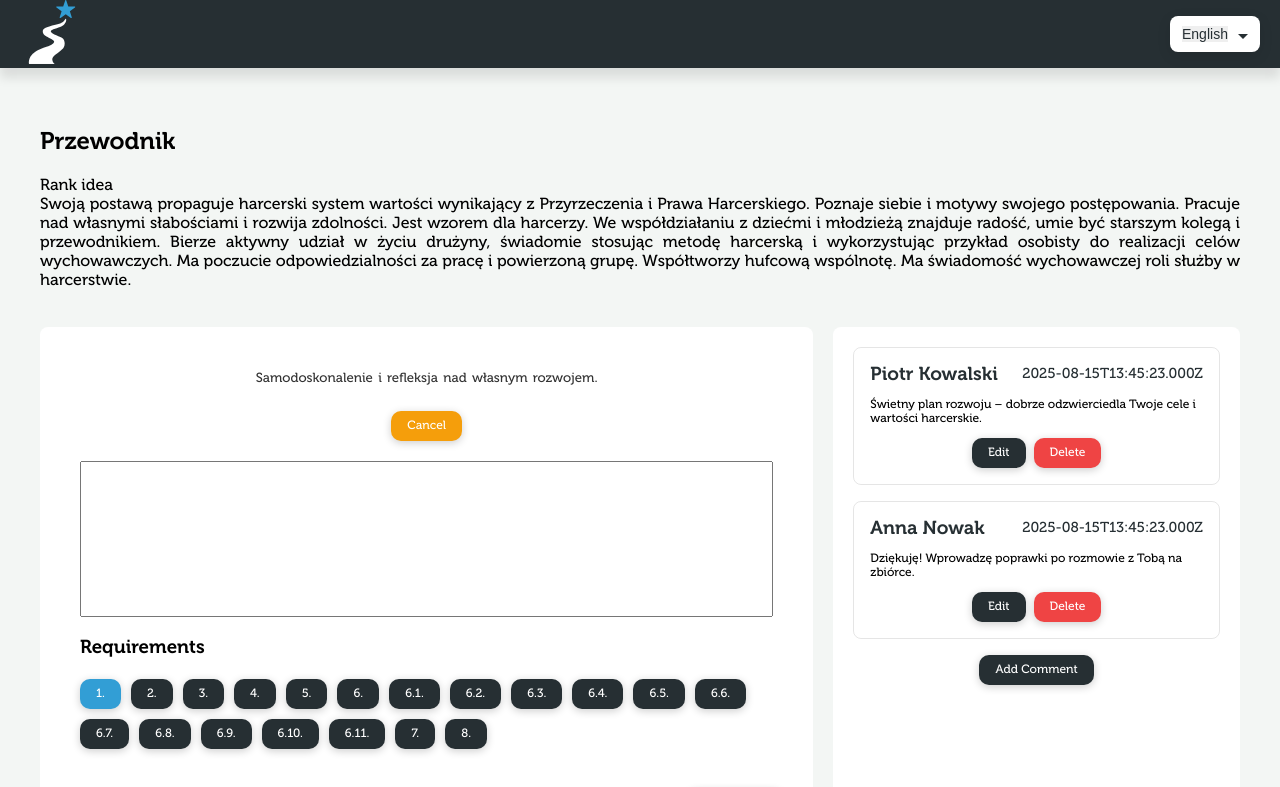
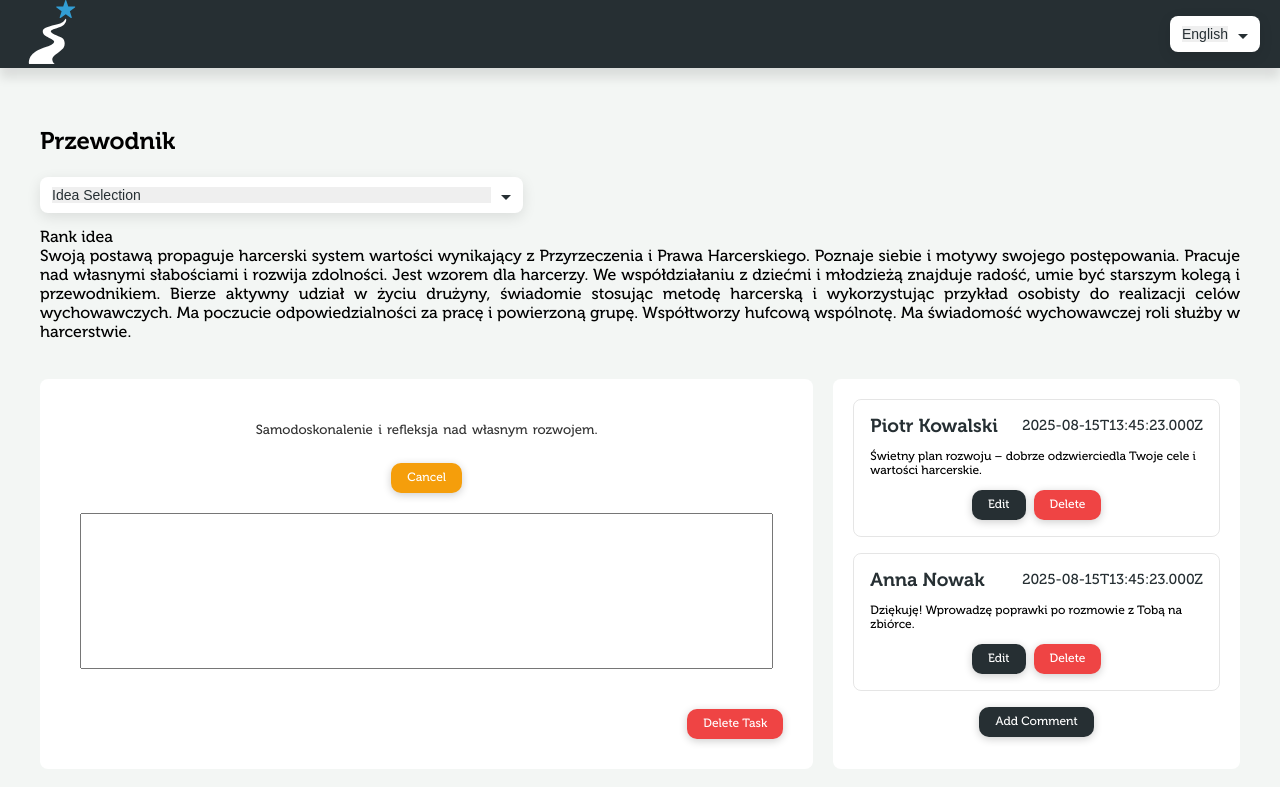
Before and after one commit to JakubGrzegorzewski/road-to-success, a Vue app: page /Advancement in a window 1280 px wide. Shown: the top 787 px of the page. Built offline with nearby package versions, Linux system fonts and the light colour scheme.

Commit message:
feat: enhance task management with new styles and dynamic task IDs

```diff
--- a/src/components/Advancement/IdeaBasedTaskComponent.vue
+++ b/src/components/Advancement/IdeaBasedTaskComponent.vue
@@ -1,6 +1,6 @@
 <script setup lang="ts">
 import TaskComponent from "@/components/Advancement/TaskComponent.vue";
-import {RankInProgress, Requirement, Task} from "@/scripts/objectTemplates";
+import {RankInProgress, Requirement, Style, Task} from "@/scripts/objectTemplates";
 import SelectionComponent from "@/components/Universal/SelectionComponent.vue";
 import {ref} from "vue";
 import ButtonComponent from "@/components/Universal/ButtonComponent.vue";
@@ -50,17 +50,17 @@ function isRequirementSelected(requirement: Requirement) {
 
 <template>
   <div style="display: flex; flex-direction: column;">
-    <TaskComponent :original-task="props.task" @update:task="updateTask" @delete:task="deleteTask">
+    <TaskComponent :original-task="props.task" @update:task="updateTask" @delete:task="deleteTask" :show-delete-task-button="true">
       <div class="task-content">
         <SelectionComponent
-            v-if="props.task.partIdea"
+            v-if="props.task.partIdea && props.rankInProgress.style !== Style.ONE_TASK_MULTI_REQUIREMENTS"
             :text="props.task.partIdea"
             :original-text="props.task.rankInProgress.rank.idea"
             @text-highlighted="data => onTextHighlighted(data.reset, data.text, props.task)"
         />
         <textarea class="task-text-value" v-model="text" @change="updateTask(props.task)"/>
-        <h3> {{$t("advancement.requirements")}}</h3>
-        <div class="task-requirements">
+        <h3 v-if="props.rankInProgress.style !== Style.IDEA_SELECTION"> {{$t("advancement.requirements")}}</h3>
+        <div class="task-requirements" v-if="props.rankInProgress.style !== Style.IDEA_SELECTION">
           <ButtonComponent
               v-for="requirement in rankInProgress.rank.requirements"
               :key="requirement.id"
--- a/src/components/Advancement/RequirementBasedTaskComponent.vue
+++ b/src/components/Advancement/RequirementBasedTaskComponent.vue
@@ -1,9 +1,10 @@
 <script setup lang="ts">
 import TaskComponent from "@/components/Advancement/TaskComponent.vue";
-import {RankInProgress, Requirement, Status, Task} from "@/scripts/objectTemplates";
+import {RankInProgress, Requirement, Status, Style, Task} from "@/scripts/objectTemplates";
 import SelectionComponent from "@/components/Universal/SelectionComponent.vue";
-import {ref} from "vue";
+import {onMounted, ref} from "vue";
 import ButtonComponent from "@/components/Universal/ButtonComponent.vue";
+import {doShowAddTaskButton, doShowDeleteTaskButton, doShowIdea} from "@/scripts/whatToShow";
 
 const props = defineProps<{
   requirement: Requirement,
@@ -28,7 +29,7 @@ function onTextHighlighted (reset: boolean, text: string, task: Task) {
 function addTask() {
   let task : Task;
   task = {
-    id: 0,
+    id: Math.floor(Math.random()*1000000000000000),
     status: Status.CREATED,
     requirements: [props.requirement],
     rankInProgress: props.rankInProgress,
@@ -37,8 +38,8 @@ function addTask() {
     comments: []
   };
   editedRankInProgress.value.tasks?.push(task);
+  console.log(task);
   emits('update:rankInProgress', editedRankInProgress.value);
-  console.log(editedRankInProgress.value)
 }
 
 function updateTask(task : Task) {
@@ -51,15 +52,27 @@ function deleteTask(task : Task) {
   emits('update:rankInProgress', editedRankInProgress.value);
 }
 
+onMounted(() => {
+  if (props.tasks === null || props.tasks.length === 0) {
+    addTask();
+  }
+})
+
 </script>
 
 <template>
   <h3 style="margin: 0;">{{requirement.number}}. {{ requirement.content }}</h3>
   <div v-for="task in tasks" style="display: flex; flex-direction: column;">
-    <TaskComponent :original-task="task" @update:task="updateTask" @delete:task="deleteTask">
+    <TaskComponent
+        :original-task="task"
+        @update:task="updateTask"
+        @delete:task="deleteTask"
+        :show-delete-task-button="doShowDeleteTaskButton(editedRankInProgress)"
+    >
+
       <textarea class="task-text-value" v-model="task.content" @change="updateTask(task)"/>
       <SelectionComponent
-          v-if="task.partIdea"
+          v-if="task.partIdea && doShowIdea(editedRankInProgress)"
           :text="task.partIdea"
           :original-text="task.rankInProgress.rank.idea"
           @text-highlighted="data => onTextHighlighted(data.reset, data.text, task)"
@@ -67,7 +80,7 @@ function deleteTask(task : Task) {
 
     </TaskComponent>
     <ButtonComponent
-        v-if="tasks && tasks.indexOf(task) >= tasks.length - 1"
+        v-if="tasks && tasks.indexOf(task) >= tasks.length - 1 && doShowAddTaskButton(editedRankInProgress)"
         class="add-task-button"
         :button-text="$t('advancement.task.add')"
         buttonStyle="default"
@@ -80,7 +93,7 @@ function deleteTask(task : Task) {
 .add-task-button {
   align-self: center;
   margin: 10px;
-  width: 100%;
+  width: 800px;
 }
 
 .task-text-value{
--- a/src/components/Universal/EditCommentComponent.vue
+++ b/src/components/Universal/EditCommentComponent.vue
@@ -18,7 +18,7 @@ const emits = defineEmits<{
 const editComment : Ref<TaskComment> = ref(
     props.comment ||
     {
-      id: 0,
+      id: Math.floor(Math.random()*1000000000000000),
       date: new Date().toISOString().split('T')[0],
       user: props.user,
       content: "",
--- a/src/components/Universal/FullPageSelectorComponent.vue
+++ b/src/components/Universal/FullPageSelectorComponent.vue
@@ -1,4 +1,4 @@
-<script setup>
+<script setup lang="ts">
 import { ref, onMounted, onUnmounted } from 'vue';
 import ButtonComponent from "@/components/Universal/ButtonComponent.vue";
 
--- a/src/locales/en.json
+++ b/src/locales/en.json
@@ -32,10 +32,13 @@
       "cancel": "Cancel",
       "noComments": "No comments to display"
     },
-    "options": {
-      "selectIdeaForTask": "Select idea for task",
-      "multipleTasksForRequirement": "Multiple tasks for requirement",
-      "oneTaskForMultipleRequirements": "One task for multiple requirements"
+    "style": {
+      "NONE" : "NONE",
+      "IDEA_SELECTION" : "Idea Selection",
+      "ONE_TASK_ONE_REQUIREMENT" : "One task, one requirement.",
+      "ONE_TASK_MULTI_REQUIREMENTS" : "One task, multiple requirements.",
+      "ONE_TASK_MULTI_REQUIREMENTS_WITH_IDEA" : "One task, multiple requirements, with idea.",
+      "MULTI_TASK_ONE_REQUIREMENT" : "Multiple tasks, one requirement."
     },
     "task": {
       "add": "Add Task",
--- a/src/locales/pl.json
+++ b/src/locales/pl.json
@@ -32,10 +32,15 @@
       "cancel": "Anuluj",
       "noComments": "Brak komentarzy do wyświetlenia"
     },
-    "options": {
-      "selectIdeaForTask": "Zaznacz ideę dla zadania",
-      "multipleTasksForRequirement": "Wiele zadań może być przypisanych do jednego wymogu",
-      "oneTaskForMultipleRequirements": "Jedno zadanie może być przypisane do wielu wymogów"
+    "style": {
+      "NONE" : "NONE",
+      "MULTI_TASK_ONE_REQUIREMENT" : "Wiele zadań opartych na wymaganiu.",
+      "MULTI_TASK_ONE_REQUIREMENT_WITH_IDEA" : "Wiele zadań opartych na wymaganiu, z przypisywaniem idei.",
+      "ONE_TASK_MULTI_REQUIREMENTS" : "Zadanie oparte na wielu wymaganiach.",
+      "ONE_TASK_MULTI_REQUIREMENTS_WITH_IDEA" : "Zadanie oparte na idei, z przypisywaniem wielu wymagań.",
+      "ONE_TASK_ONE_REQUIREMENT" : "Zadanie oparte na wymaganiu.",
+      "ONE_TASK_ONE_REQUIREMENTS_WITH_IDEA" : "Zadanie oparte na wymaganiu, z przypisywaniem idei.",
+      "IDEA_SELECTION" : "Zadanie oparte na idei."
     },
     "task" : {
       "add": "Dodaj zadanie",
--- a/src/scripts/objectTemplates.ts
+++ b/src/scripts/objectTemplates.ts
@@ -10,11 +10,14 @@ export enum Status {
 
 export enum Style {
     NONE = 'NONE',
-    IDEA_SELECTION = 'IDEA_SELECTION',
-    ONE_TASK_ONE_REQUIREMENT = 'ONE_TASK_ONE_REQUIREMENT',
+    MULTI_TASK_ONE_REQUIREMENT = 'MULTI_TASK_ONE_REQUIREMENT',
+    MULTI_TASK_ONE_REQUIREMENT_WITH_IDEA = 'MULTI_TASK_ONE_REQUIREMENT_WITH_IDEA',
     ONE_TASK_MULTI_REQUIREMENTS = 'ONE_TASK_MULTI_REQUIREMENTS',
     ONE_TASK_MULTI_REQUIREMENTS_WITH_IDEA = 'ONE_TASK_MULTI_REQUIREMENTS_WITH_IDEA',
-    MULTI_TASK_ONE_REQUIREMENT = 'MULTI_TASK_ONE_REQUIREMENT',
+    ONE_TASK_ONE_REQUIREMENT = 'ONE_TASK_ONE_REQUIREMENT',
+    ONE_TASK_ONE_REQUIREMENTS_WITH_IDEA = 'ONE_TASK_ONE_REQUIREMENTS_WITH_IDEA',
+    IDEA_SELECTION = 'IDEA_SELECTION',
+
 }
 
 // Entity Types
--- /dev/null
+++ b/src/scripts/whatToShow.ts
@@ -0,0 +1,13 @@
+import {RankInProgress, Style} from "@/scripts/objectTemplates";
+
+function doShowIdea (rankInProgress : RankInProgress) : boolean {
+    return [Style.IDEA_SELECTION, Style.MULTI_TASK_ONE_REQUIREMENT_WITH_IDEA, Style.ONE_TASK_MULTI_REQUIREMENTS_WITH_IDEA, Style.ONE_TASK_ONE_REQUIREMENTS_WITH_IDEA].indexOf(rankInProgress.style) !== -1;
+}
+
+function doShowDeleteTaskButton (rankInProgress : RankInProgress) : boolean {
+    return [Style.ONE_TASK_ONE_REQUIREMENTS_WITH_IDEA, Style.ONE_TASK_ONE_REQUIREMENT].indexOf(rankInProgress.style) === -1;
+}
+function doShowAddTaskButton (rankInProgress : RankInProgress) : boolean {
+    return [Style.ONE_TASK_ONE_REQUIREMENTS_WITH_IDEA, Style.ONE_TASK_ONE_REQUIREMENT].indexOf(rankInProgress.style) === -1;
+}
+export {doShowIdea, doShowDeleteTaskButton, doShowAddTaskButton}
--- a/src/views/AdvancementDetailView.vue
+++ b/src/views/AdvancementDetailView.vue
@@ -13,7 +13,7 @@ const editedRankInProgress : Ref<RankInProgress> = ref(rankInProgress);
 function addTask() {
   let task : Task;
   task = {
-    id: 0,
+    id: Math.floor(Math.random()*1000000000000000),
     status: Status.CREATED,
     requirements: [],
     rankInProgress: editedRankInProgress.value,
@@ -29,10 +29,22 @@ function addTask() {
   <div class="rank-details" v-if="editedRankInProgress">
     <div class="rank-details-info">
       <h2>{{ editedRankInProgress.rank.fullName }}</h2>
+      <div class="nav-buttons">
+        <div class="text-selection-component">
+          <select v-model="editedRankInProgress.style">
+            <option v-for="currentStyle in Style" :value="currentStyle">{{ $t('advancement.style.'+currentStyle) }}</option>
+          </select>
+        </div>
+      </div>
       <p style="text-align: justify">{{ $t("advancement.idea") }} <br> {{ rankInProgress.rank.idea }}</p>
     </div>
     <RequirementBasedTaskComponent
-        v-if="editedRankInProgress.style === Style.ONE_TASK_MULTI_REQUIREMENTS"
+        v-if="[Style.ONE_TASK_ONE_REQUIREMENT,
+            Style.ONE_TASK_ONE_REQUIREMENTS_WITH_IDEA,
+            Style.MULTI_TASK_ONE_REQUIREMENT,
+            Style.MULTI_TASK_ONE_REQUIREMENT_WITH_IDEA,
+          ].indexOf(editedRankInProgress.style) !== -1"
+
         v-for="requirement in editedRankInProgress.rank.requirements"
         :key="requirement.id"
         :requirement="requirement"
@@ -40,7 +52,13 @@ function addTask() {
         :tasks="editedRankInProgress.tasks?.filter(el => el.requirements.find(req => req.id === requirement.id)) || null"
         @update:rank-in-progress="editedRank => editedRankInProgress = editedRank"
     />
-    <div v-if="editedRankInProgress.style === Style.IDEA_SELECTION" style="display: flex; flex-direction: column;">
+    <div v-if="[Style.IDEA_SELECTION,
+            Style.ONE_TASK_MULTI_REQUIREMENTS_WITH_IDEA,
+            Style.ONE_TASK_MULTI_REQUIREMENTS
+          ].indexOf(editedRankInProgress.style) !== -1"
+        style="display: flex; flex-direction: column; gap: 20px;"
+    >
+
       <IdeaBasedTaskComponent
           v-for="task in editedRankInProgress.tasks"
           :key="task.id"
@@ -77,4 +95,11 @@ function addTask() {
   margin: 10px;
   width: 800px;
 }
+
+.nav-buttons {
+  display: flex;
+  align-items: center;
+  gap: 20px;
+}
+
 </style>
```
Also changed, not shown: src/components/Advancement/TaskComponent.vue (+6 -3 lines).
